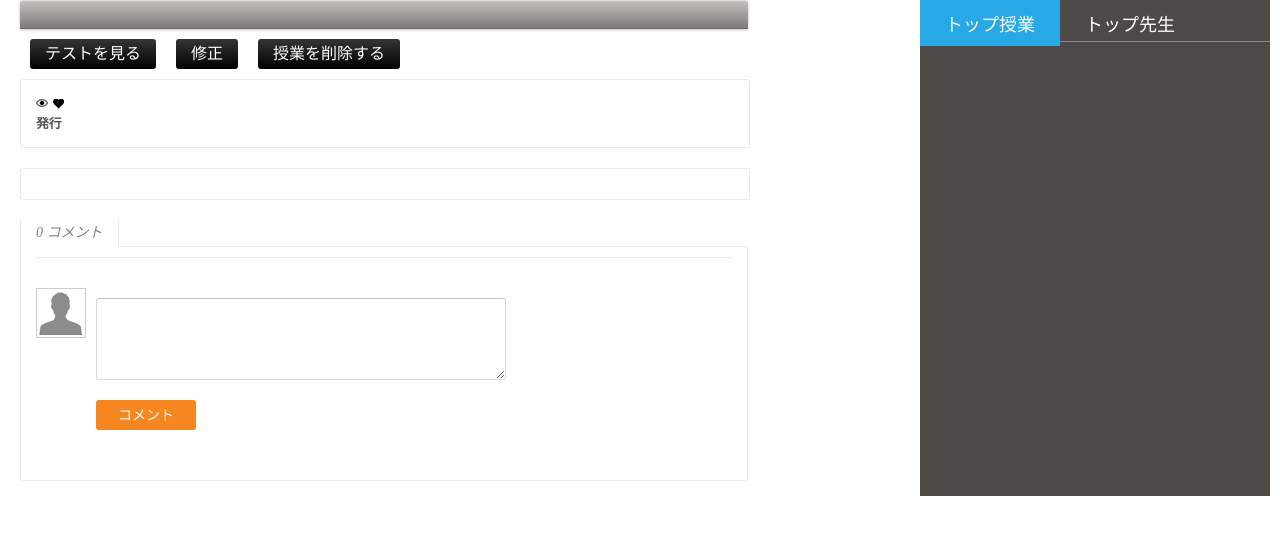
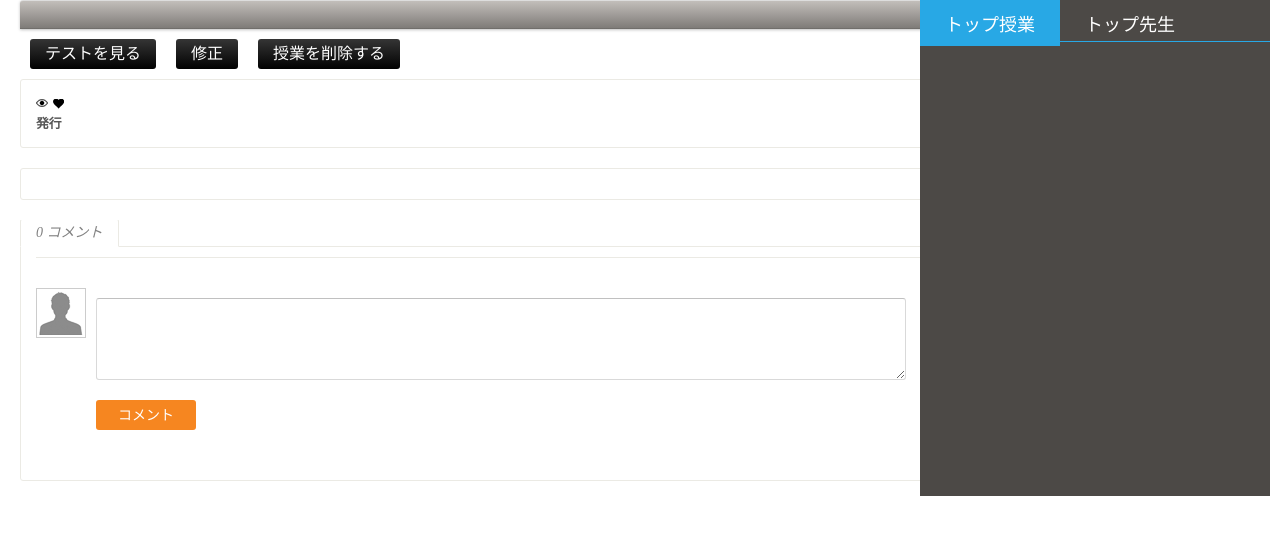
Before and after one commit to vinhle91/elearning, a CakePHP app: the page made by app/View/teacher/view_lesson.ctp in a window 1280 px wide; the page is wider, and only the part inside the window is pictured. Shown: the top 535 px of that part. Run offline with PHP 8.4 and a stand-in for CakePHP, Linux system fonts and the light colour scheme; the template is opened without the code that fills it, so the values that code supplies are empty; some libraries are stand-ins or nearby versions.

Commit message:
update code

```diff
--- a/app/View/teacher/make_lesson.ctp
+++ b/app/View/teacher/make_lesson.ctp
@@ -54,7 +54,7 @@
                                 <tr>
                                     <td> <div class="td_text" >タグ<span style="color:red">*</span></div></td>
                                     <td>
-                                        <?php echo $this->Form->input('Tag', array('class'=>'input','type'=>'text','label'=>false,'div'=>false,'class'=>'tag'));?>
+                                        <?php echo $this->Form->input('Tag', array('class'=>'input','type'=>'text','label'=>false,'div'=>false,'id'=>'tag'));?>
                                     </td>
                                 </tr>
                                 <tr>
@@ -108,6 +108,8 @@
 </div>
 <script type="text/javascript">
     $(document).ready(function() {
-        $('.tag').select2();
+        $('#tag').select2({
+            tags:[<?php echo $tmp;?>]
+      });
     });
 </script>
--- a/app/View/teacher/view_lesson.ctp
+++ b/app/View/teacher/view_lesson.ctp
@@ -29,7 +29,7 @@
                                 <?php foreach ($lesson['File'] as $key => $value):?>
                                 <?php if($value['Extension'] == 'pdf'):?>
                                 <div class="<?php echo 'file'.$key ?> file_l">
-                                    <iframe width='725' height='704' src="<?php echo '/elearning'.$value['FileLink']?>"></iframe>
+                                    <iframe width='945' height='704' src="<?php echo '/elearning'.$value['FileLink']?>"></iframe>
                                 </div>
                                 <?php endif;?>
                                 <?php if ($value['Extension'] == 'gif'|| $value['Extension'] == 'jpg'||$value['Extension'] == 'png'): ?>
@@ -39,7 +39,7 @@
                                 <?php endif; ?>
                                 <?php if($value['Extension'] == 'mp4'):?>
                                 <div class="<?php echo 'file'.$key ?> file_l" >
-                                    <video width="725" height="535" controls>
+                                    <video width="945" height="535" controls>
                                     <source src="<?php echo '/elearning'.$value['FileLink']?>" type="video/mp4">
                                     お使いのブラウザはvideoタグをサポートしていません。
                                     </video>
@@ -120,7 +120,7 @@
                                           <strong><?php echo $users_username['FullName'];?></strong>
                                         </a>
                                     </div>
-                                    <textarea cols="40" rows="4" name="comment"></textarea>
+                                    <textarea cols="100" rows="4" name="comment"></textarea>
                                     <div class="postCommentSubmit sign_up_tb">
                                       <input class="flat_btn" value="コメント" type="submit" style="">
                                     </div>
--- a/app/webroot/css/style.css
+++ b/app/webroot/css/style.css
@@ -307,7 +307,7 @@ payment_box{
 .view_lesson{
 	margin: 0 10px 0 0;
 	position: relative;
-	width: 728px!important;
+	width: 950px!important;
 }
 .actions{
 	background: linear-gradient(#c2beba,#7c7976) repeat scroll 0 0 rgba(0, 0, 0, 0);
@@ -339,7 +339,7 @@ payment_box{
 .light_player{
 	overflow:hidden;
 	height:auto;
-	width: 728px;
+	width: 950px;
 	position: relative;
 }
 .stage {
@@ -468,7 +468,7 @@ payment_box{
 .commentsNotes {
 	margin:10px 0px;
 	overflow: hidden;
-	width: 728px;
+	width: 950px;
 }
 .tabs>li.active>a {
 	background: #fff;
@@ -561,7 +561,7 @@ payment_box{
 	display: block;
 	margin: 10px 0 10px 60px;
 	position: relative;
-	width: 410px;
+	width: 810px;
 }
 .postCommentSubmit {
 	margin: 0 30px;
@@ -781,7 +781,7 @@ ul.searchtype li {
 	font-size: 11px;
 	margin: 20px 0;
 	overflow: hidden;
-	width: 698px;
+	width: 920px;
 	border-radius: 3px;
 	padding:15px;
 }
```
Also changed, not shown: app/Controller/TeacherController.php (+12 -0 lines), app/View/Layouts/template.ctp (+9 -3 lines), app/View/student/view_lesson.ctp (+15 -15 lines).
